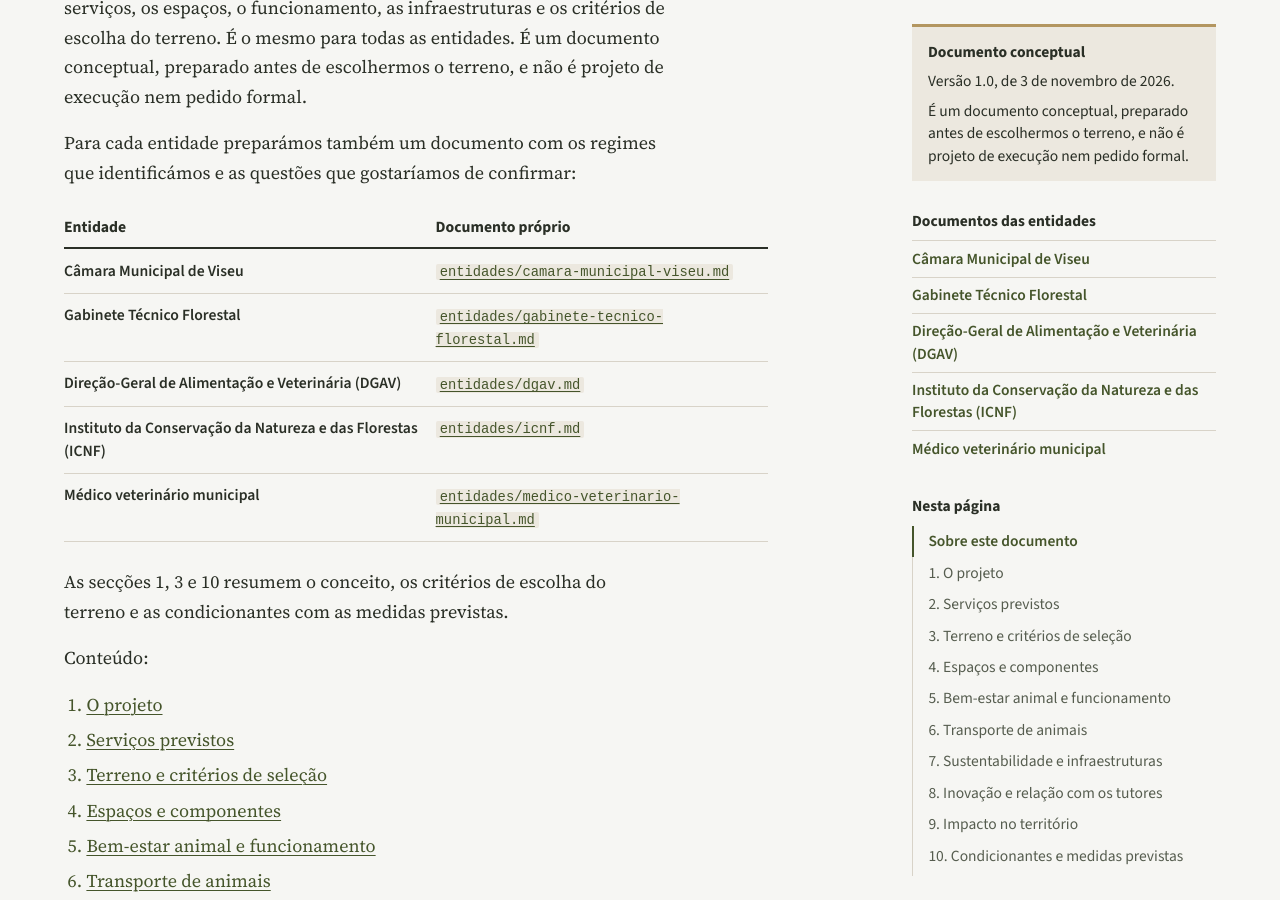
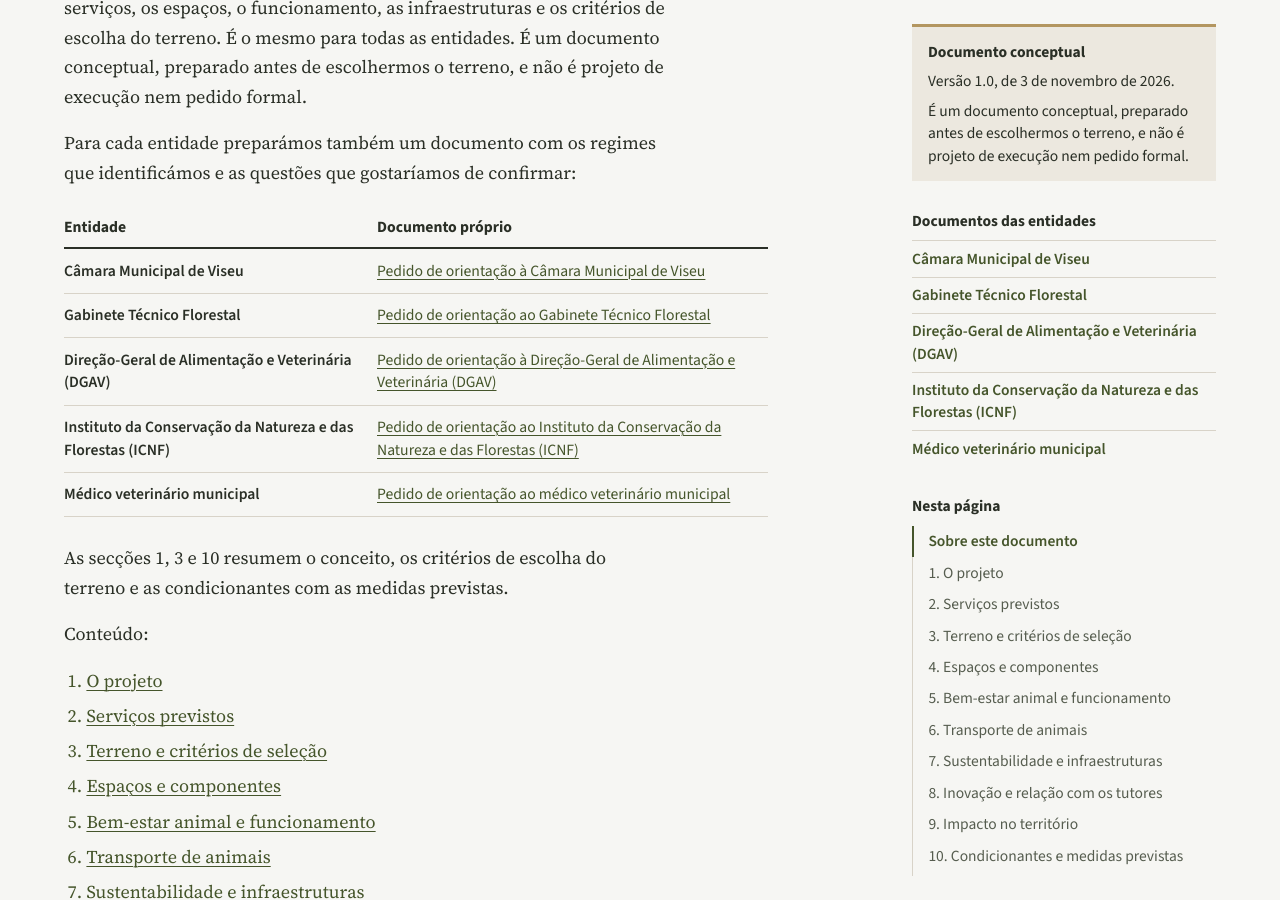
Before and after one commit to NunoMACastro/aldeia_canina, a Jekyll site: the page built from README.md, in a window 1280 px wide and 900 px high, scrolled down 778 px. Built offline with Jekyll 4.4.1, drawn with Linux system fonts in a browser that asks for light colours; our own code applies the rules of GitHub Pages for plain Markdown files.

Commit message:
Fix: Rótulos da tabela das entidades com a classe do kramdown
O kramdown do GitHub Pages escreve o código em linha com
class="language-plaintext highlighter-rouge"; a substituição passa a
cobrir essa forma e a simples.

Co-Authored-By: Claude Opus 5.5 <noreply@anthropic.com>

```diff
--- a/_layouts/default.html
+++ b/_layouts/default.html
@@ -29,11 +29,14 @@
   título do próprio documento, que é texto da fonte.
 {%- endcomment -%}
 {%- for p in site.data.paginas -%}
-  {%- capture de -%}<code>{{ p.md }}</code>{%- endcapture -%}
-  {%- if corpo contains de -%}
+  {%- capture fim -%}{{ p.md }}</code>{%- endcapture -%}
+  {%- if corpo contains fim -%}
     {%- assign alvo = site.pages | where: "url", p.url | first -%}
     {%- assign rotulo = alvo.title | default: p.nome -%}
-    {%- assign corpo = corpo | replace: de, rotulo -%}
+    {%- comment -%} No GitHub Pages o kramdown junta uma classe ao código em linha. {%- endcomment -%}
+    {%- capture de1 -%}<code class="language-plaintext highlighter-rouge">{{ p.md }}</code>{%- endcapture -%}
+    {%- capture de2 -%}<code>{{ p.md }}</code>{%- endcapture -%}
+    {%- assign corpo = corpo | replace: de1, rotulo | replace: de2, rotulo -%}
   {%- endif -%}
 {%- endfor -%}
 
```
